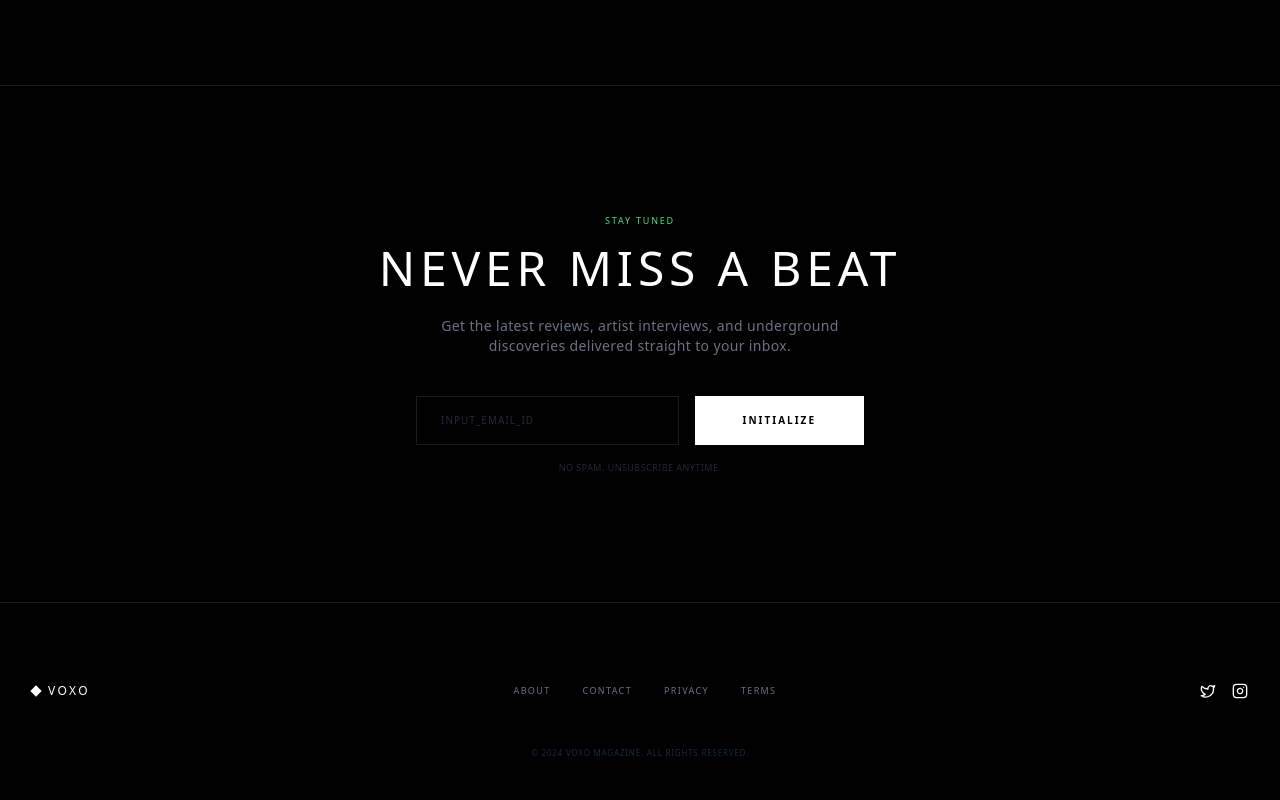
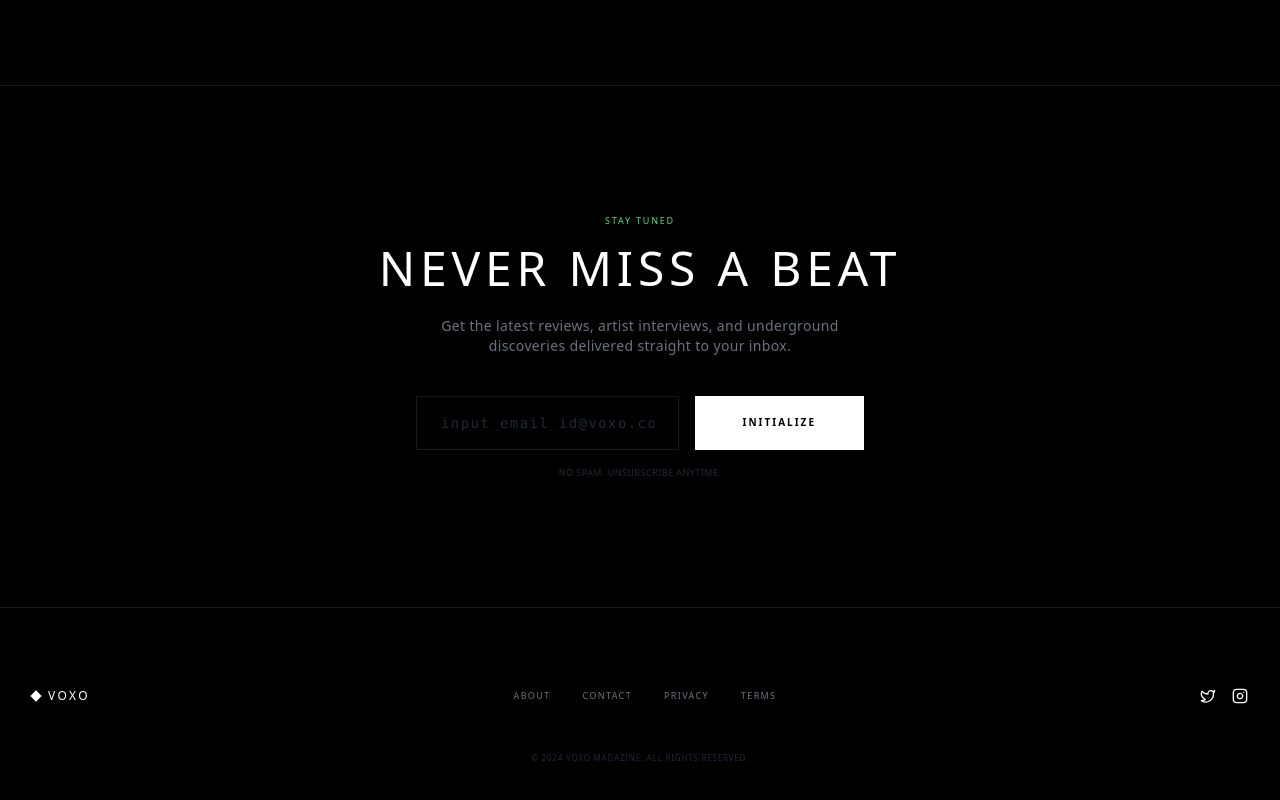
Before and after one commit to ansrhkddns-web/voxo, a Next.js app: page / in a window 1280 px wide. Shown: the part 1335-2135 px from the top of the page. Built offline with nearby package versions, Linux system fonts and the light colour scheme; no server answers; the database is empty; a web font is replaced by a local one.

Commit message:
fix: allow lowercase in newsletter email input

```diff
--- a/src/components/home/NewsletterForm.tsx
+++ b/src/components/home/NewsletterForm.tsx
@@ -41,8 +41,8 @@ export default function NewsletterForm() {
     return (
         <form onSubmit={handleSubmit} className="flex flex-col md:flex-row gap-4 max-w-md mx-auto relative">
             <input
-                className="flex-1 bg-transparent border border-white/10 text-white placeholder-gray-800 text-[10px] tracking-widest px-6 py-4 focus:outline-none focus:border-accent-green/50 transition-all rounded-none uppercase font-display"
-                placeholder="INPUT_EMAIL_ID"
+                className="flex-1 bg-transparent border border-white/10 text-white placeholder-gray-800 text-sm tracking-widest px-6 py-4 focus:outline-none focus:border-accent-green/50 transition-all rounded-none font-mono"
+                placeholder="input_email_id@voxo.com"
                 type="email"
                 required
                 value={email}
```
